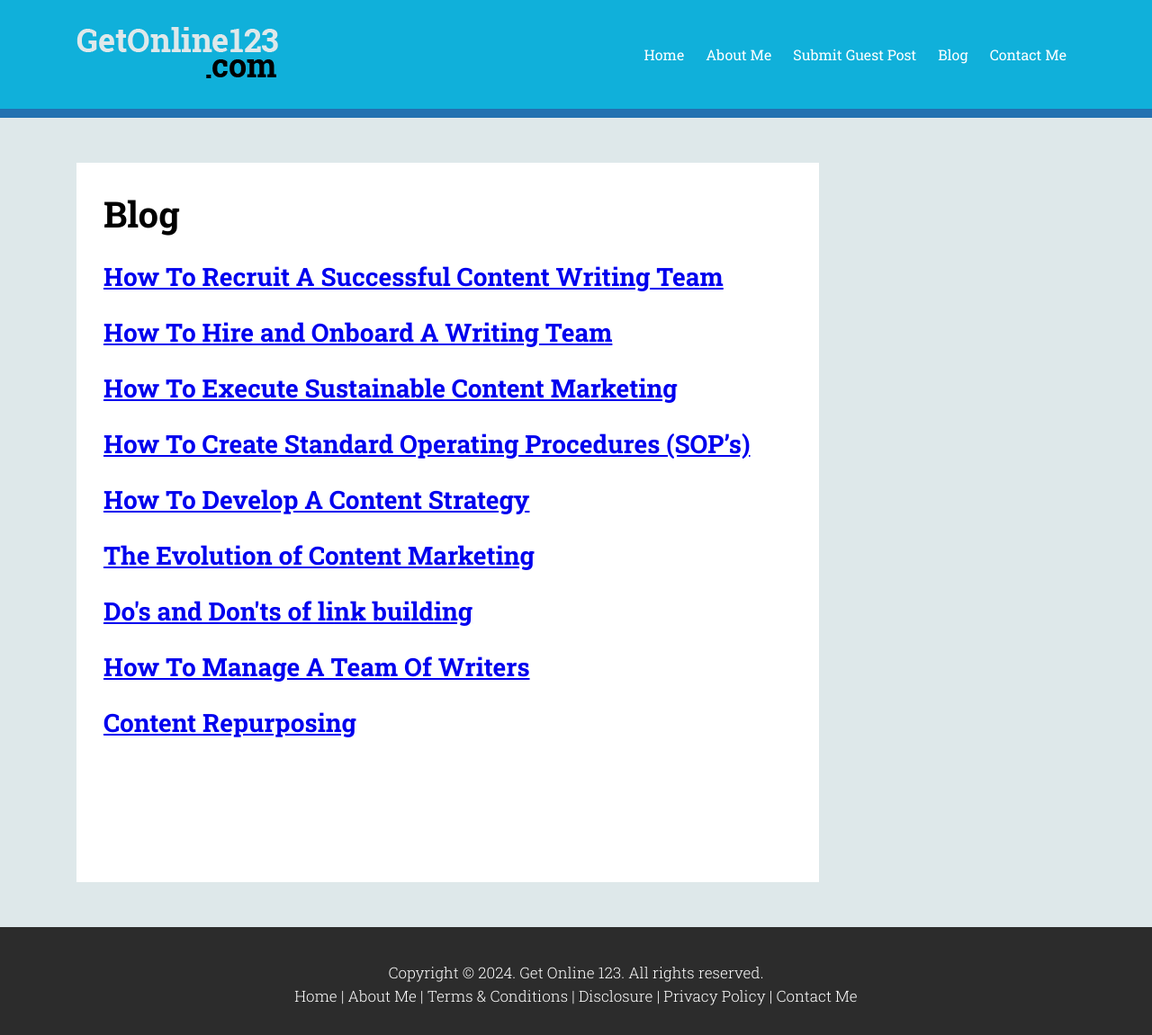
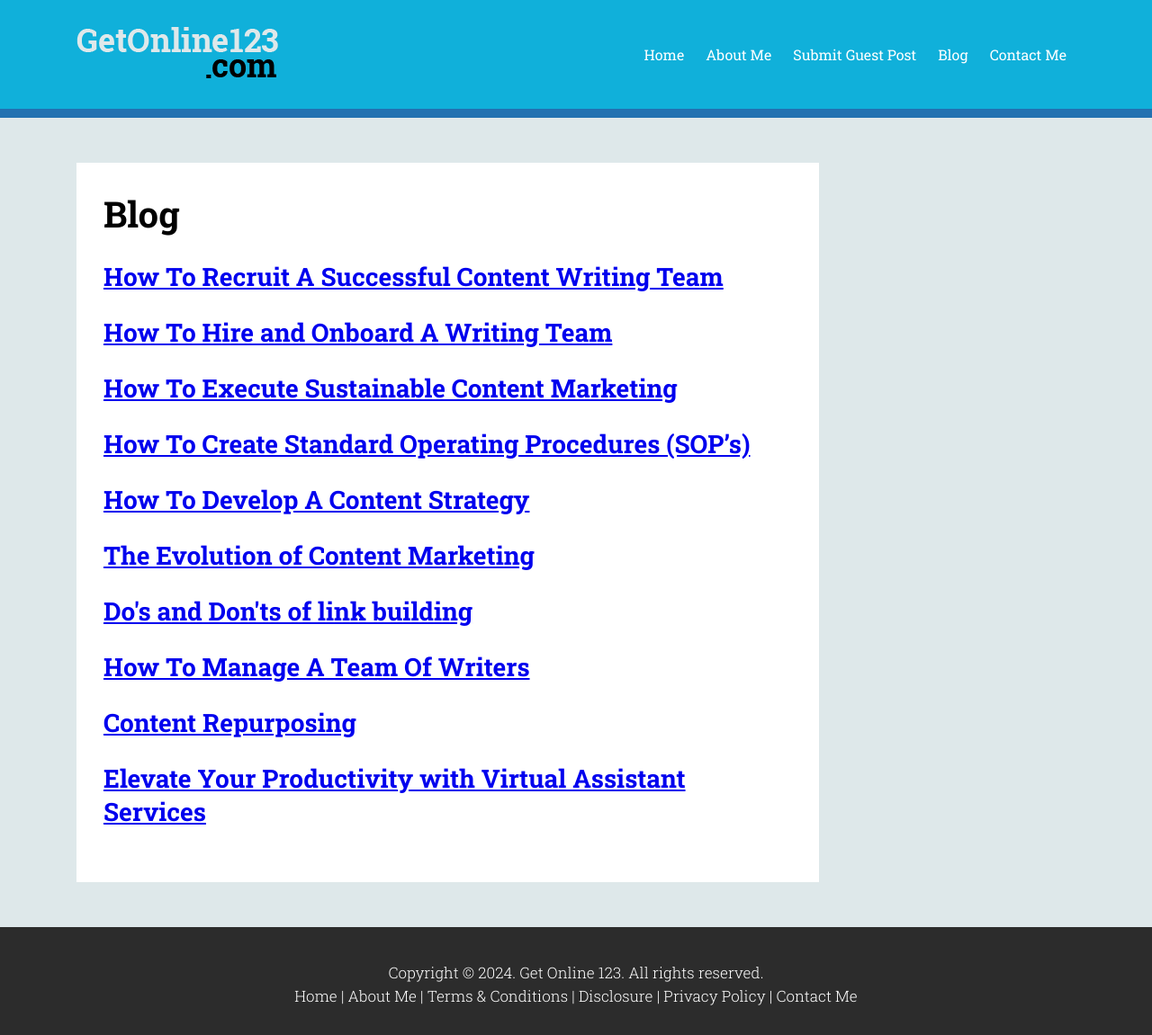
Before and after one commit to jdoeblog/jdoeblog.github.io, a Jekyll site: the page built from blog.md, in a window 1280 px wide. Shown: the whole page at 90% size. Built offline with Jekyll 4.4.1, drawn with Linux system fonts in a browser that asks for light colours; nearby versions of some CDN libraries.

Commit message:
Update blog.md

```diff
--- a/blog.md
+++ b/blog.md
@@ -17,3 +17,5 @@ permalink: /blog/
 <h3><a href="{{site.url}}/dos-and-donts-of-link-building">Do's and Don'ts of link building</a></h3>
 <h3><a href="{{site.url}}/how-to-manage-a-team-of-writers">How To Manage A Team Of Writers</a></h3>
 <h3><a href="{{site.url}}/content-repurposing">Content Repurposing</a></h3>
+
+<h3><a href="{{site.url}}/elevate-your-productivity-with-virtual-assistant-services">Elevate Your Productivity with Virtual Assistant Services</a></h3>
```
